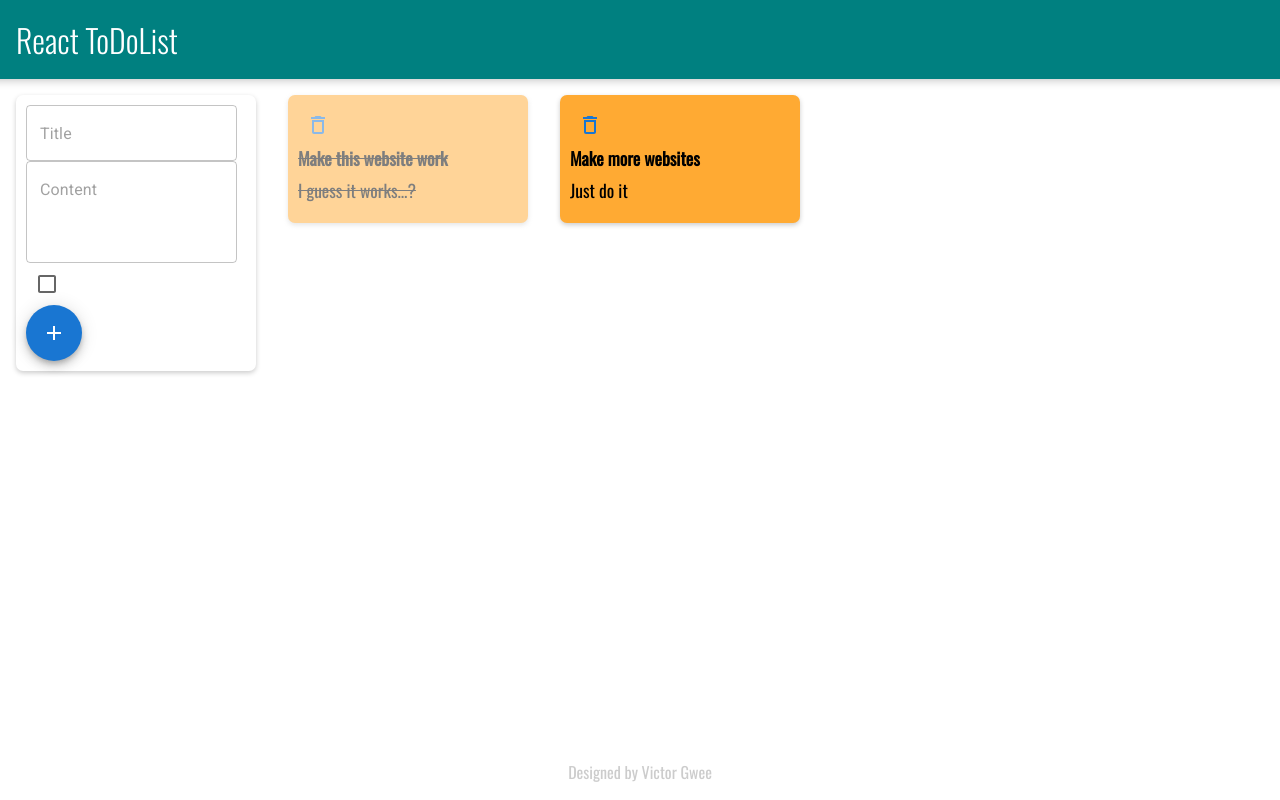
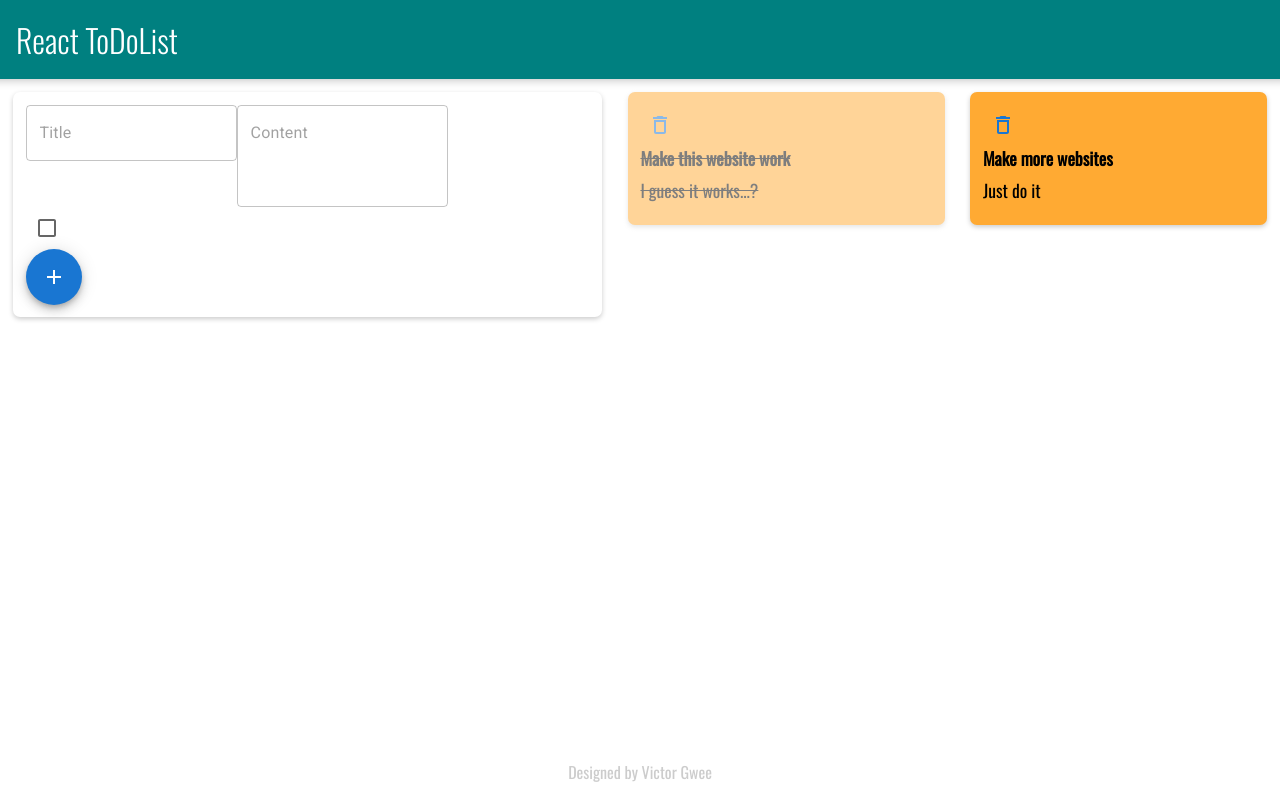
Before and after one commit to vicgwee/React_ToDoList, a React (Create React App) app in the folder react-todolist/: page / in a window 1280 px wide. Built offline with nearby package versions, Linux system fonts and the light colour scheme.

Commit message:
change from float to flexbox

```diff
--- a/react-todolist/public/styles.css
+++ b/react-todolist/public/styles.css
@@ -2,6 +2,15 @@
     padding: 0;
     margin: 0;
     box-sizing: border-box;
+}
+
+.container {
+    display: flex;
+    flex-flow: row wrap;
+    align-items: flex-start;
+    align-content: flex-start;
+    justify-content: flex-start;
+    flex: 1 1 auto;
 }
 
 html {
@@ -42,10 +51,9 @@ footer p {
     background: #fff;
     border-radius: 7px;
     box-shadow: 0 2px 5px #ccc;
-    padding: 10px;
-    width: 240px;
-    margin: 16px;
-    float: left;
+    margin: 1%;
+    padding: 1%;
+    flex: 1 1 auto;
 }
 
 .note--done {
--- a/react-todolist/src/components/App.jsx
+++ b/react-todolist/src/components/App.jsx
@@ -62,10 +62,12 @@ function App() {
     return (
         <div>
             <Header />
-            <AddNoteForm
-                addNote={addNote}
-            />
-            {notes.map(renderNote)}
+            <div className="container">
+                <AddNoteForm
+                    addNote={addNote}
+                />
+                {notes.map(renderNote)}
+            </div>
             <Footer />
         </div>
     );
```
